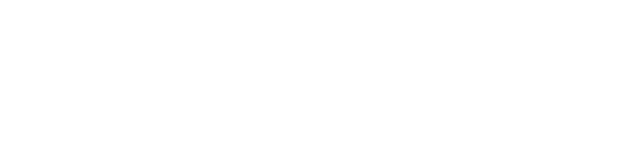
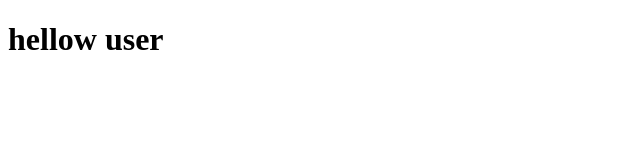
Before and after one commit to CoderJatin123/Sticky-Notes, a plain HTML site: page about.html in a window 1280 px wide. Shown: the whole page, without its empty margins (0-640 px from the left). Drawn offline with Linux system fonts and the light colour scheme.

Commit message:
Initial commit
g Please enter the commit message for your changes. Lines starting

```diff
--- a/about.html
+++ b/about.html
@@ -7,6 +7,8 @@
     <title>Page title</title>
 </head>
 <body>
-
+    <h1>
+        hellow user
+    </h1>
 </body>
 </html>
```
